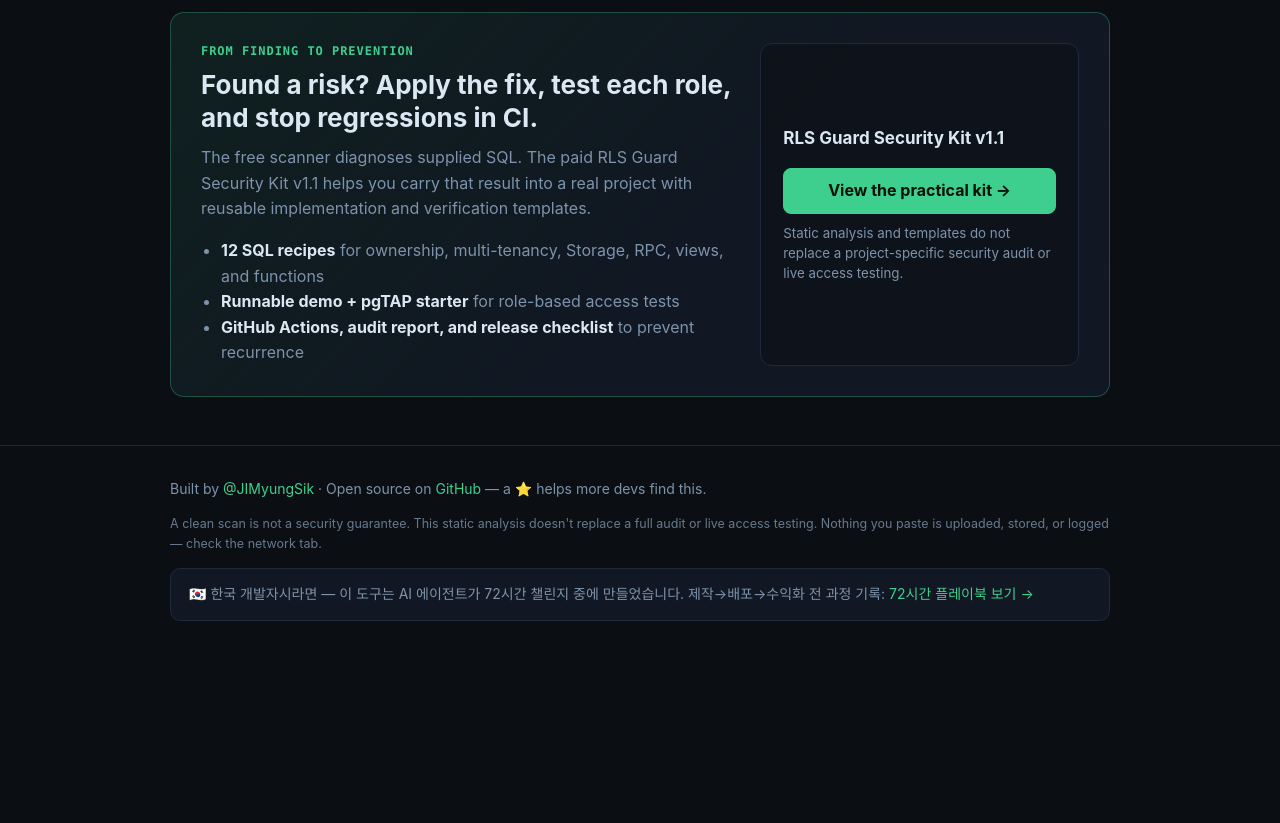
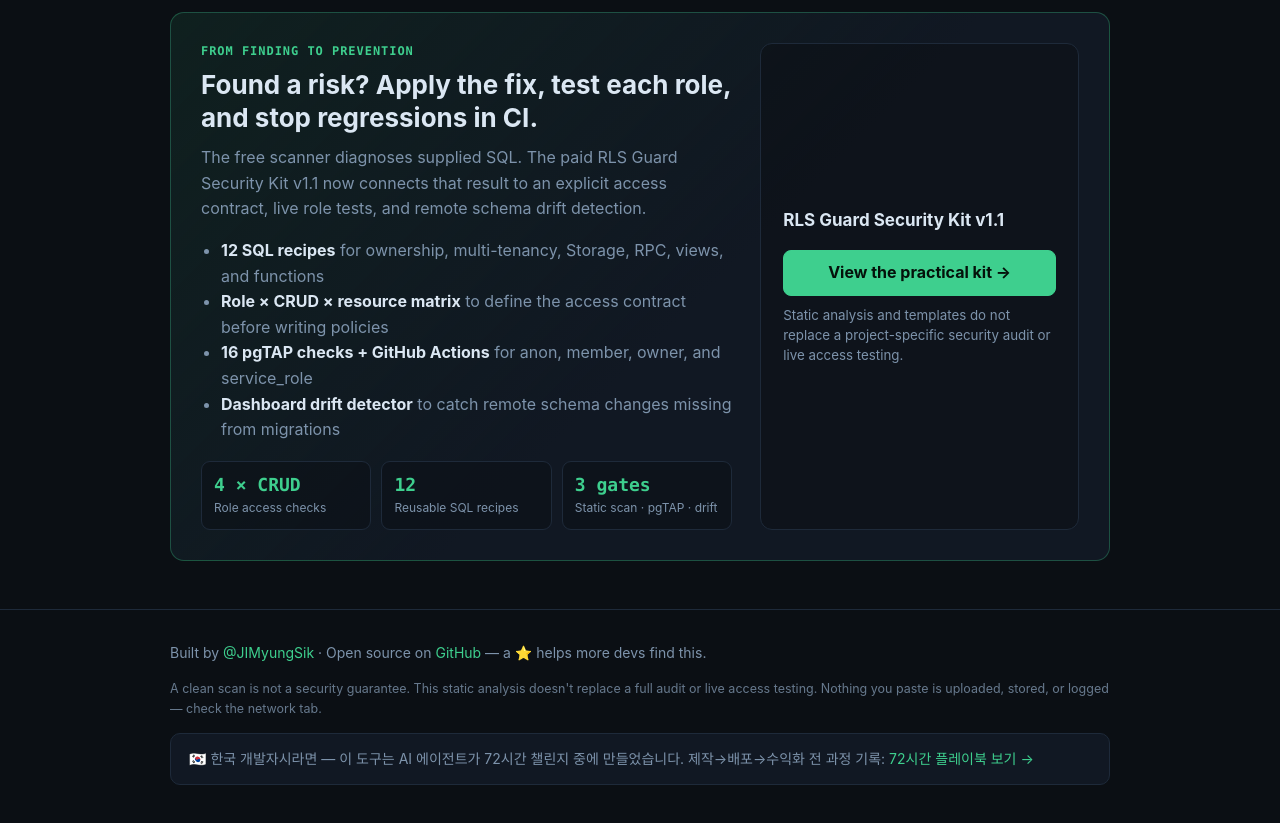
Before and after one commit to JIMyungSik/rls-guard, a website: page index.html in a window 1280 px wide. Shown: the part 2080-2903 px from the top of the page. Before the commit the page ends 2749 px from the top, so only its background shows below. Drawn offline with Linux system fonts and the light colour scheme.

Commit message:
Show Security Kit verification workflow (#1)
Co-authored-by: JIMyungSik <victor@clobot.co.kr>

```diff
--- a/index.html
+++ b/index.html
@@ -95,6 +95,10 @@
   .kit-card p { margin-top: 10px; color: var(--muted); }
   .kit-list { margin-top: 16px; padding-left: 20px; color: var(--muted); }
   .kit-list strong { color: var(--text); }
+  .kit-proof { margin-top: 18px; display: grid; grid-template-columns: repeat(3, 1fr); gap: 10px; }
+  .proof-item { padding: 12px; border: 1px solid var(--border); border-radius: 9px; background: rgba(11,15,20,.5); }
+  .proof-item b { display: block; color: var(--accent); font: 750 18px/1.2 var(--mono); }
+  .proof-item span { display: block; margin-top: 5px; color: var(--muted); font-size: 12px; line-height: 1.4; }
   .kit-action { display: flex; flex-direction: column; justify-content: center; align-items: flex-start; padding: 22px; border: 1px solid var(--border); border-radius: 12px; background: rgba(11,15,20,.55); }
   .kit-action strong { font-size: 17px; }
   .kit-action .secondary-btn { margin-top: 16px; width: 100%; text-align: center; background: var(--accent); color: #04110a; }
@@ -113,6 +117,7 @@
     .scan-btn { width: 100%; }
     .scorecard { gap: 14px; }
     .ci-grid, .kit-card { grid-template-columns: 1fr; }
+    .kit-proof { grid-template-columns: 1fr; }
     .kit-card { padding: 22px; }
   }
 </style>
@@ -216,16 +221,22 @@ node cli.js --format sarif --output rls-guard.sarif supabase/migrations/*.sql</c
       <div>
         <div class="eyebrow" data-i18n="kitEyebrow">From finding to prevention</div>
         <h2 data-i18n="kitTitle">Found a risk? Apply the fix, test each role, and stop regressions in CI.</h2>
-        <p data-i18n="kitDescription">The free scanner diagnoses supplied SQL. The paid RLS Guard Security Kit v1.1 helps you carry that result into a real project with reusable implementation and verification templates.</p>
+        <p data-i18n="kitDescription">The free scanner diagnoses supplied SQL. The paid RLS Guard Security Kit v1.1 now connects that result to an explicit access contract, live role tests, and remote schema drift detection.</p>
         <ul class="kit-list">
           <li data-i18n-html="kitPoint1"><strong>12 SQL recipes</strong> for ownership, multi-tenancy, Storage, RPC, views, and functions</li>
-          <li data-i18n-html="kitPoint2"><strong>Runnable demo + pgTAP starter</strong> for role-based access tests</li>
-          <li data-i18n-html="kitPoint3"><strong>GitHub Actions, audit report, and release checklist</strong> to prevent recurrence</li>
+          <li data-i18n-html="kitPoint2"><strong>Role × CRUD × resource matrix</strong> to define the access contract before writing policies</li>
+          <li data-i18n-html="kitPoint3"><strong>16 pgTAP checks + GitHub Actions</strong> for anon, member, owner, and service_role</li>
+          <li data-i18n-html="kitPoint4"><strong>Dashboard drift detector</strong> to catch remote schema changes missing from migrations</li>
         </ul>
+        <div class="kit-proof" aria-label="Security Kit contents">
+          <div class="proof-item"><b>4 × CRUD</b><span data-i18n="proofRoles">Role access checks</span></div>
+          <div class="proof-item"><b>12</b><span data-i18n="proofRecipes">Reusable SQL recipes</span></div>
+          <div class="proof-item"><b>3 gates</b><span data-i18n="proofGates">Static scan · pgTAP · drift</span></div>
+        </div>
       </div>
       <aside class="kit-action">
         <strong data-i18n="kitActionTitle">RLS Guard Security Kit v1.1</strong>
-        <a class="secondary-btn" href="https://www.latpeed.com/products/8kJtX" target="_blank" rel="noopener" data-i18n="kitCta">View the practical kit →</a>
+        <a class="secondary-btn" href="https://www.latpeed.com/products/8kJtX?utm_source=rls_guard&amp;utm_medium=product&amp;utm_campaign=security_kit_v1_1" target="_blank" rel="noopener" data-i18n="kitCta">View the practical kit →</a>
         <small data-i18n="kitLimit">Static analysis and templates do not replace a project-specific security audit or live access testing.</small>
       </aside>
     </div>
@@ -255,8 +266,9 @@ const translations = {
     ciPoint1: '<strong>Exit 1</strong> at or above your chosen severity', ciPoint2: '<strong>Migration-aware</strong> across ALTER, DROP, and REVOKE', ciPoint3: '<strong>Secret-safe reports</strong> never echo matched key values',
     cliSetup: 'CLI setup on GitHub →', footerBuilt: 'Built by <a href="https://github.com/JIMyungSik" target="_blank" rel="noopener">@JIMyungSik</a> · Open source on <a href="https://github.com/JIMyungSik/rls-guard" target="_blank" rel="noopener">GitHub</a> — a ⭐ helps more devs find this.',
     kitEyebrow: 'From finding to prevention', kitTitle: 'Found a risk? Apply the fix, test each role, and stop regressions in CI.',
-    kitDescription: 'The free scanner diagnoses supplied SQL. The paid RLS Guard Security Kit v1.1 helps you carry that result into a real project with reusable implementation and verification templates.',
-    kitPoint1: '<strong>12 SQL recipes</strong> for ownership, multi-tenancy, Storage, RPC, views, and functions', kitPoint2: '<strong>Runnable demo + pgTAP starter</strong> for role-based access tests', kitPoint3: '<strong>GitHub Actions, audit report, and release checklist</strong> to prevent recurrence',
+    kitDescription: 'The free scanner diagnoses supplied SQL. The paid RLS Guard Security Kit v1.1 now connects that result to an explicit access contract, live role tests, and remote schema drift detection.',
+    kitPoint1: '<strong>12 SQL recipes</strong> for ownership, multi-tenancy, Storage, RPC, views, and functions', kitPoint2: '<strong>Role × CRUD × resource matrix</strong> to define the access contract before writing policies', kitPoint3: '<strong>16 pgTAP checks + GitHub Actions</strong> for anon, member, owner, and service_role', kitPoint4: '<strong>Dashboard drift detector</strong> to catch remote schema changes missing from migrations',
+    proofRoles: 'Role access checks', proofRecipes: 'Reusable SQL recipes', proofGates: 'Static scan · pgTAP · drift',
     kitActionTitle: 'RLS Guard Security Kit v1.1', kitCta: 'View the practical kit →', kitLimit: 'Static analysis and templates do not replace a project-specific security audit or live access testing.',
     disclaimer: "A clean scan is not a security guarantee. This static analysis doesn't replace a full audit or live access testing. Nothing you paste is uploaded, stored, or logged — check the network tab.",
     playbook: '🇰🇷 한국 개발자시라면 — 이 도구는 AI 에이전트가 72시간 챌린지 중에 만들었습니다. 제작→배포→수익화 전 과정 기록: <a href="https://ai-72h-playbook.pages.dev/?utm_source=rls_guard&amp;utm_medium=product&amp;utm_campaign=playbook">72시간 플레이북 보기 →</a>',
@@ -276,8 +288,9 @@ const translations = {
     ciPoint1: '선택한 심각도 이상이면 <strong>종료 코드 1</strong>', ciPoint2: 'ALTER, DROP, REVOKE를 추적하는 <strong>마이그레이션 인식</strong>', ciPoint3: '발견된 키 값을 노출하지 않는 <strong>비밀정보 안전 보고서</strong>',
     cliSetup: 'GitHub에서 CLI 설정 보기 →', footerBuilt: '<a href="https://github.com/JIMyungSik" target="_blank" rel="noopener">@JIMyungSik</a> 제작 · <a href="https://github.com/JIMyungSik/rls-guard" target="_blank" rel="noopener">GitHub</a> 오픈소스 — ⭐로 더 많은 개발자에게 알려주세요.',
     kitEyebrow: '진단에서 재발 방지까지', kitTitle: '위험을 발견했다면, 수정하고 역할별로 테스트한 뒤 CI에서 재발을 막으세요.',
-    kitDescription: '무료 스캐너는 제공된 SQL을 진단합니다. 유료 RLS Guard 실전 보안 킷 v1.1은 그 결과를 실제 프로젝트의 구현과 검증으로 이어갈 수 있는 재사용 템플릿을 제공합니다.',
-    kitPoint1: '<strong>SQL 처방전 12종</strong> — 소유권, 멀티테넌트, Storage, RPC, View, 함수', kitPoint2: '<strong>실행 데모 + pgTAP 스타터</strong> — 역할별 접근 테스트', kitPoint3: '<strong>GitHub Actions·감사 보고서·배포 체크리스트</strong> — 재발 방지',
+    kitDescription: '무료 스캐너는 제공된 SQL을 진단합니다. 유료 RLS Guard 실전 보안 킷 v1.1은 그 결과를 권한 계약, 실제 역할 테스트, 원격 schema drift 탐지까지 연결합니다.',
+    kitPoint1: '<strong>SQL 처방전 12종</strong> — 소유권, 멀티테넌트, Storage, RPC, View, 함수', kitPoint2: '<strong>역할 × CRUD × 리소스 매트릭스</strong> — 정책 작성 전 권한 계약 정의', kitPoint3: '<strong>pgTAP 16개 + GitHub Actions</strong> — anon, member, owner, service_role 검증', kitPoint4: '<strong>Dashboard drift 탐지</strong> — migration에 없는 원격 변경 차단',
+    proofRoles: '역할별 접근 검사', proofRecipes: '재사용 SQL 처방전', proofGates: '정적 검사 · pgTAP · drift',
     kitActionTitle: 'RLS Guard 실전 보안 킷 v1.1', kitCta: '실전 보안 킷 상세 보기 →', kitLimit: '정적 분석과 템플릿은 프로젝트별 보안 감사나 실제 접근 테스트를 대신하지 않습니다.',
     disclaimer: '검사 통과가 보안을 보장하지는 않습니다. 정적 분석은 전체 보안 감사나 실제 접근 테스트를 대체하지 않습니다. 붙여 넣은 내용은 업로드·저장·기록되지 않습니다.',
     playbook: '🇰🇷 이 도구는 AI 에이전트와 함께 72시간 챌린지 중에 만들었습니다. 제작→배포→수익화 전 과정 기록: <a href="https://ai-72h-playbook.pages.dev/?utm_source=rls_guard&amp;utm_medium=product&amp;utm_campaign=playbook">72시간 플레이북 보기 →</a>',
```
Also changed, not shown: GROWTH_LOOP.md (added, +44 -0 lines).
